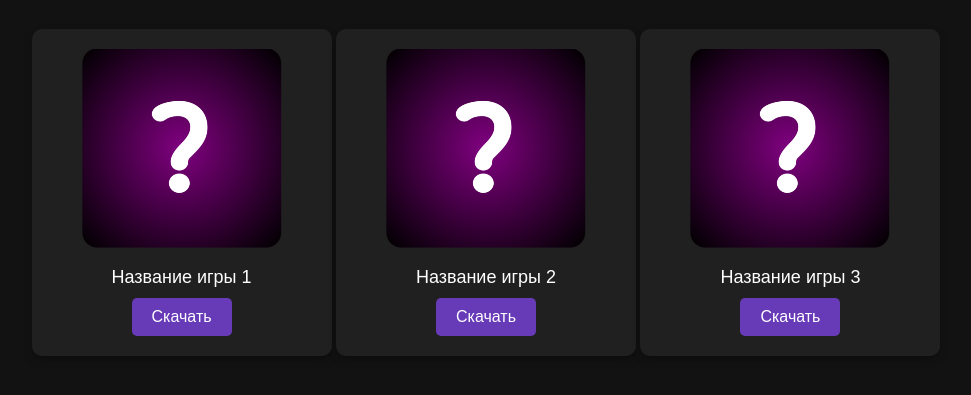
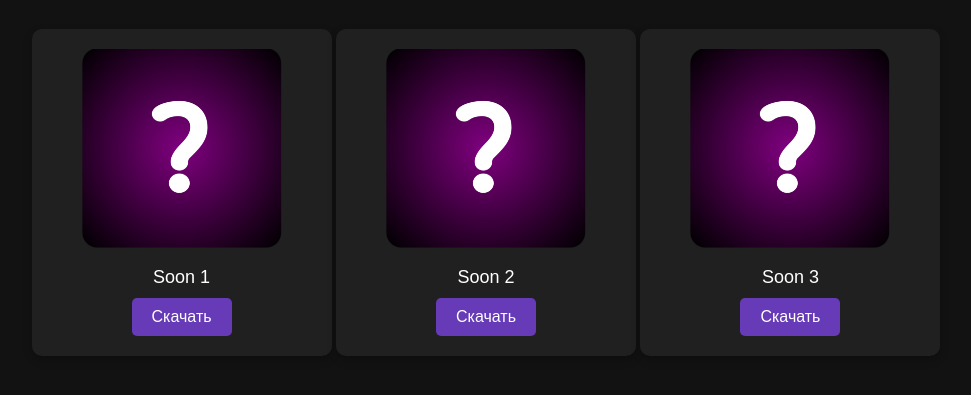
Before and after one commit to Ky-advanced/ky-advanced.github.io, a plain HTML site: page index.html in a window 1280 px wide. Shown: the part 259-654 px from the top of the page, without its empty margins (154-1125 px from the left). Drawn offline with Linux system fonts and the light colour scheme.

Commit message:
Update index.html

```diff
--- a/index.html
+++ b/index.html
@@ -100,19 +100,19 @@
         <div class="game-cards">
             <div class="game-card">
                 <img src="NullGame.png" alt="Игра 1">
-                <div class="game-title">Название игры 1</div>
+                <div class="game-title">Soon 1</div>
                 <a href="https://example.com/download-game1" class="download-link">Скачать</a>
             </div>
 
             <div class="game-card">
                 <img src="NullGame.png" alt="Игра 2">
-                <div class="game-title">Название игры 2</div>
+                <div class="game-title">Soon 2</div>
                 <a href="https://example.com/download-game2" class="download-link">Скачать</a>
             </div>
 
             <div class="game-card">
                 <img src="NullGame.png" alt="Игра 3">
-                <div class="game-title">Название игры 3</div>
+                <div class="game-title">Soon 3</div>
                 <a href="https://example.com/download-game3" class="download-link">Скачать</a>
             </div>
         </div>
```
